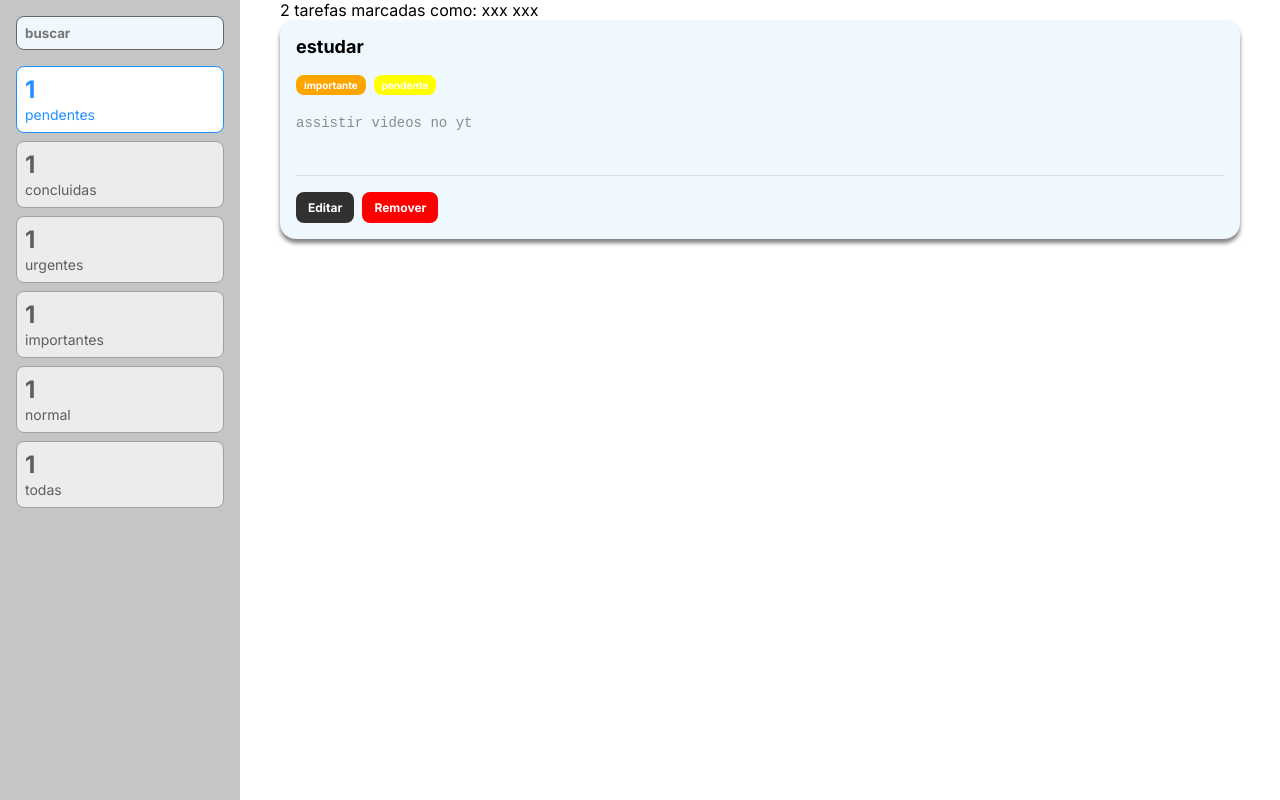
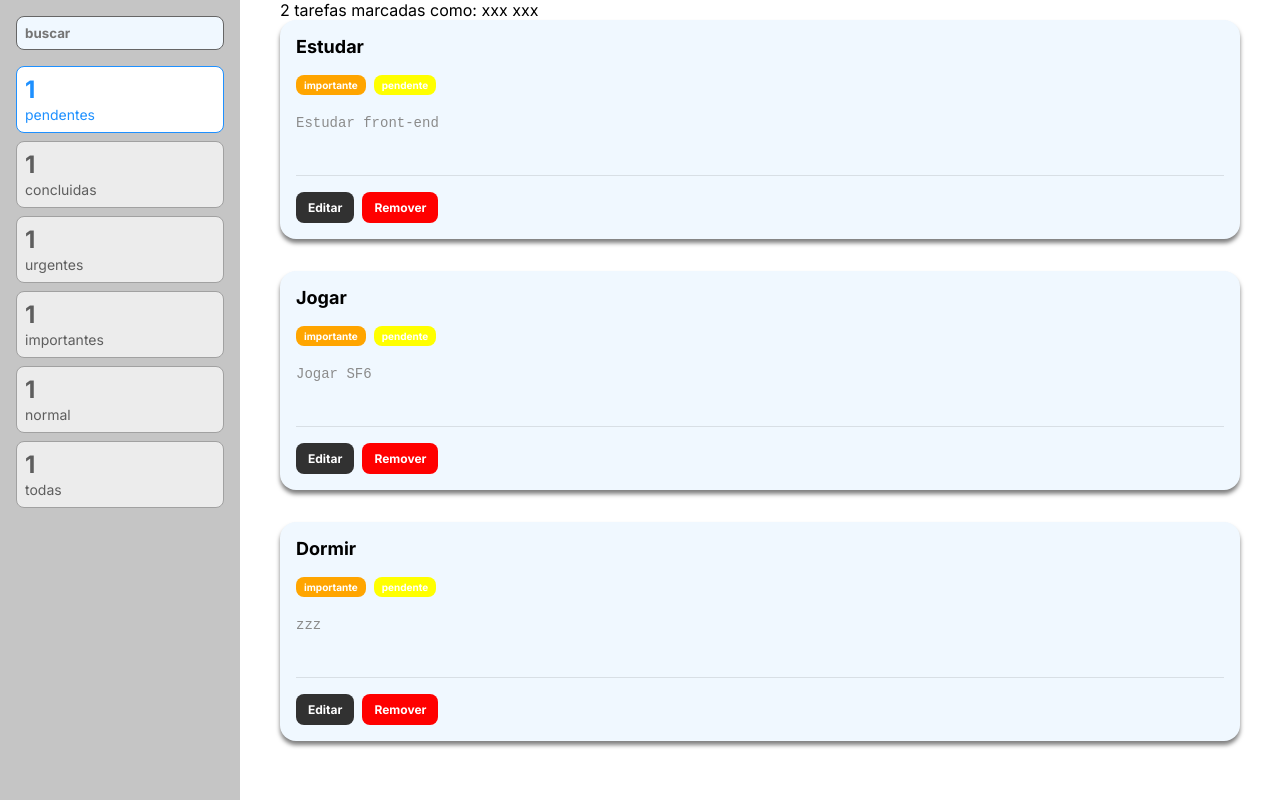
Before and after one commit to jpbepu/lista-tarefas, a React (Create React App) app: page / in a window 1280 px wide. Built offline with nearby package versions, Linux system fonts and the light colour scheme.

Commit message:
redux implementado, subtituindo o useState nas tarefas

```diff
--- a/src/containers/TaskList/index.tsx
+++ b/src/containers/TaskList/index.tsx
@@ -1,7 +1,10 @@
+import { useSelector } from "react-redux"
+
 import Task from "../../components/Task"
 import { Container } from "./styles"
+import * as enums  from '../../utils/enums/Tasks'
+import { RootReducer } from "../../store"
 
-import * as enums  from '../../utils/enums/Tasks'
 
 const tasks = [
     {
@@ -12,7 +15,11 @@ const tasks = [
     }
 ]
 
-const TaskList = () => (
+const TaskList = () => {
+
+    const { tasks } = useSelector((state:RootReducer) => state)
+
+    return(
         <Container>
             <p>2 tarefas marcadas como: xxx xxx</p>
             <ul>
@@ -27,9 +34,9 @@ const TaskList = () => (
                     </li>
                 ))}
 
-
             </ul>
         </Container>
     )
+}
 
 export default TaskList
--- /dev/null
+++ b/src/models/Task.ts
@@ -0,0 +1,27 @@
+
+import * as enums from '../utils/enums/Tasks'
+
+class Task {
+    title: string
+    priority: enums.Priority
+    status: enums.Status
+    description: string
+    id: number
+
+    constructor(
+        title: string,
+        priority: enums.Priority,
+        status: enums.Status,
+        description: string,
+        id: number
+    ) {
+        this.title = title
+        this.priority = priority
+        this.status = status
+        this.description = description
+        this.id = id
+
+    }
+}
+
+export default Task
--- /dev/null
+++ b/src/store/index.ts
@@ -0,0 +1,12 @@
+import { configureStore } from "@reduxjs/toolkit";
+import taskReducer from './reducers/tasks'
+
+const store = configureStore({
+    reducer: {
+        tasks: taskReducer
+    }
+})
+
+
+export type RootReducer = ReturnType<typeof store.getState>
+export default store
--- /dev/null
+++ b/src/store/reducers/tasks.ts
@@ -0,0 +1,42 @@
+import { createSlice, PayloadAction } from "@reduxjs/toolkit";
+import Task from "../../models/Task";
+import * as enums from '../../utils/enums/Tasks'
+
+const initialState = [
+    new Task(
+        'Estudar',
+        enums.Priority.IMPORTANT,
+        enums.Status.PENDING,
+        'Estudar front-end',
+        1
+    ),
+    new Task(
+        'Jogar',
+        enums.Priority.IMPORTANT,
+        enums.Status.PENDING,
+        'Jogar SF6',
+        2
+    ),
+    new Task(
+        'Dormir',
+        enums.Priority.IMPORTANT,
+        enums.Status.PENDING,
+        'zzz',
+        3
+    )
+];
+
+const taskSlice = createSlice({
+    name: 'tasks',
+    initialState,
+    reducers: {
+        remove: (state, action: PayloadAction<number>) => {
+            state = state.filter(task => task.id !== action.payload)
+        }
+
+    }
+
+})
+
+export const { remove } = taskSlice.actions
+export default taskSlice.reducer
--- a/src/utils/enums/Tasks.tsx
+++ b/src/utils/enums/Tasks.tsx
@@ -1,4 +1,4 @@
-export enum Priority{
+export enum Priority {
     URGENT = 'urgente',
     IMPORTANT = 'importante',
     NORMAL = 'normal'
```
Also changed, not shown: src/App.tsx (+5 -2 lines). Lines whose indentation alone changed are shown as unchanged.
